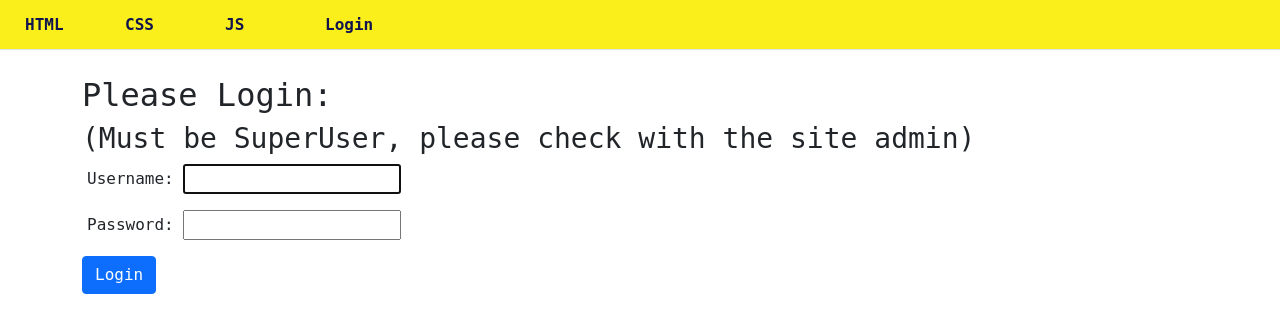
After one commit to FazleRabbbiferdaus172/Cheat_Sheet_Site, a Django app: page /accounts/login/ in a window 1280 px wide. The commit adds this page. Shown: the top 333 px of the page. Run offline with Django 3.2, Linux system fonts and the light colour scheme; some web fonts are replaced.

Commit message:
navbar changes & user login added

```diff
--- a/CheatSheet/CheatSheet/settings.py
+++ b/CheatSheet/CheatSheet/settings.py
@@ -122,3 +122,6 @@ USE_TZ = True
 
 STATIC_URL = '/static/'
 STATICFILES_DIRS = [STATIC_DIR, ]
+
+
+LOGIN_REDIRECT_URL = '/'
--- a/CheatSheet/CheatSheet/urls.py
+++ b/CheatSheet/CheatSheet/urls.py
@@ -15,9 +15,13 @@ Including another URLconf
 """
 from django.conf.urls import url, include
 from django.contrib import admin
-from htmlCheatSheet import views
+from htmlCheatSheet.views import HtmlModelListView
+from django.contrib.auth import views
 urlpatterns = [
-    url(r'^$', views.HtmlModelListView.as_view(), name='index'),
+    url(r'^$', HtmlModelListView.as_view(), name='index'),
     url(r'^html/', include('htmlCheatSheet.urls')),
     url(r'^admin/', admin.site.urls),
+    url(r'accounts/login/$', views.login, name='login'),
+    url(r'account/logout/$', views.logout,
+        name='logout', kwargs={'next_page': '/'}),
 ]
--- a/CheatSheet/htmlCheatSheet/models.py
+++ b/CheatSheet/htmlCheatSheet/models.py
@@ -9,7 +9,7 @@ class HtmlModel(models.Model):
     example_html = models.TextField()
 
     def get_absolute_url(self):
-        return reverse("htmlpage")
+        return reverse("htmlCheatSheet:cheat_detail", kwargs={'pk': self.pk})
 
     def min_text(self):
         x = min(50, len(self.description))
--- a/CheatSheet/templates/base.html
+++ b/CheatSheet/templates/base.html
@@ -22,6 +22,21 @@
         <li class="nav-item">
           <a class="nav-link  baseButton primaryButton" href="#">JS</a>
         </li>
+
+        {% if user.is_authenticated %}
+        <li class="nav-item">
+          <a class="nav-link baseButton primaryButton" href="{% url 'htmlCheatSheet:post_new' %}" >New Post</a>
+        </li>
+        <li class="nav-item">
+          <a class="nav-link baseButton primaryButton" href="{% url 'logout' %}" >Log out</a>
+        </li>
+
+        <li class="nav-item">
+          <a class="nav-link baseButton primaryButton" >Welcome: {{ user.username }}</a>
+        </li class="nav-item">
+          {% else %}
+          <li><a class="nav-link baseButton primaryButton"  href="{% url 'login' %}" >Login</a></li>
+        {% endif %}
       </ul>
 
 
--- /dev/null
+++ b/CheatSheet/templates/registration/login.html
@@ -0,0 +1,17 @@
+{% extends 'base.html' %}
+
+{% block content %}
+<div class='jumbotron'>
+    <h2>Please Login:</h2>
+    <h3>(Must be SuperUser, please check with the site admin)</h3>
+    {% if form.errors %}
+        <p>Username & password didn't match! Try again</p>
+    {% endif %}
+    <form action="{% url 'login' %}" method="POST">
+        {% csrf_token %}
+          {{ form.as_p }}
+          <input type="submit" class='btn btn-primary' value="Login">
+          <input type="hidden" name="next" value="{{next}}">
+    </form>
+</div>
+{% endblock %}
```
Also changed, not shown: CheatSheet/htmlCheatSheet/views.py (+5 -3 lines).
